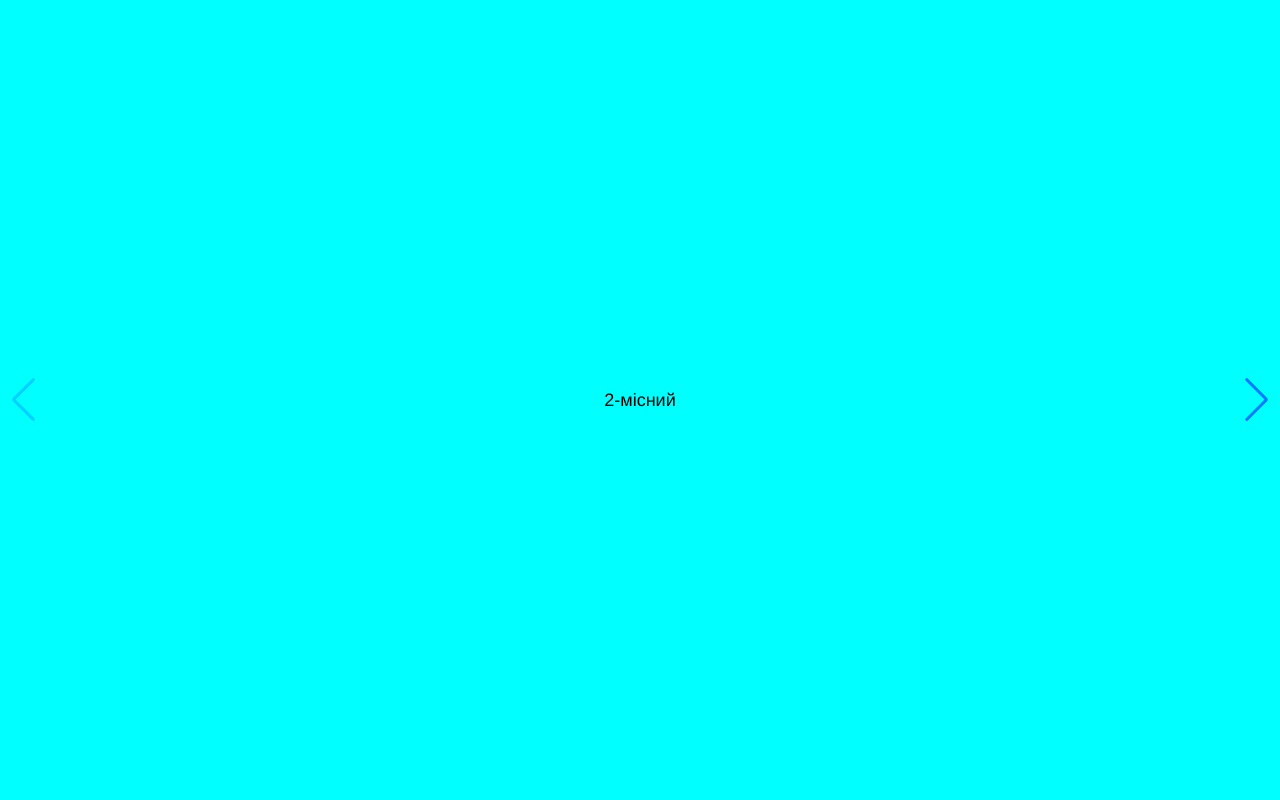
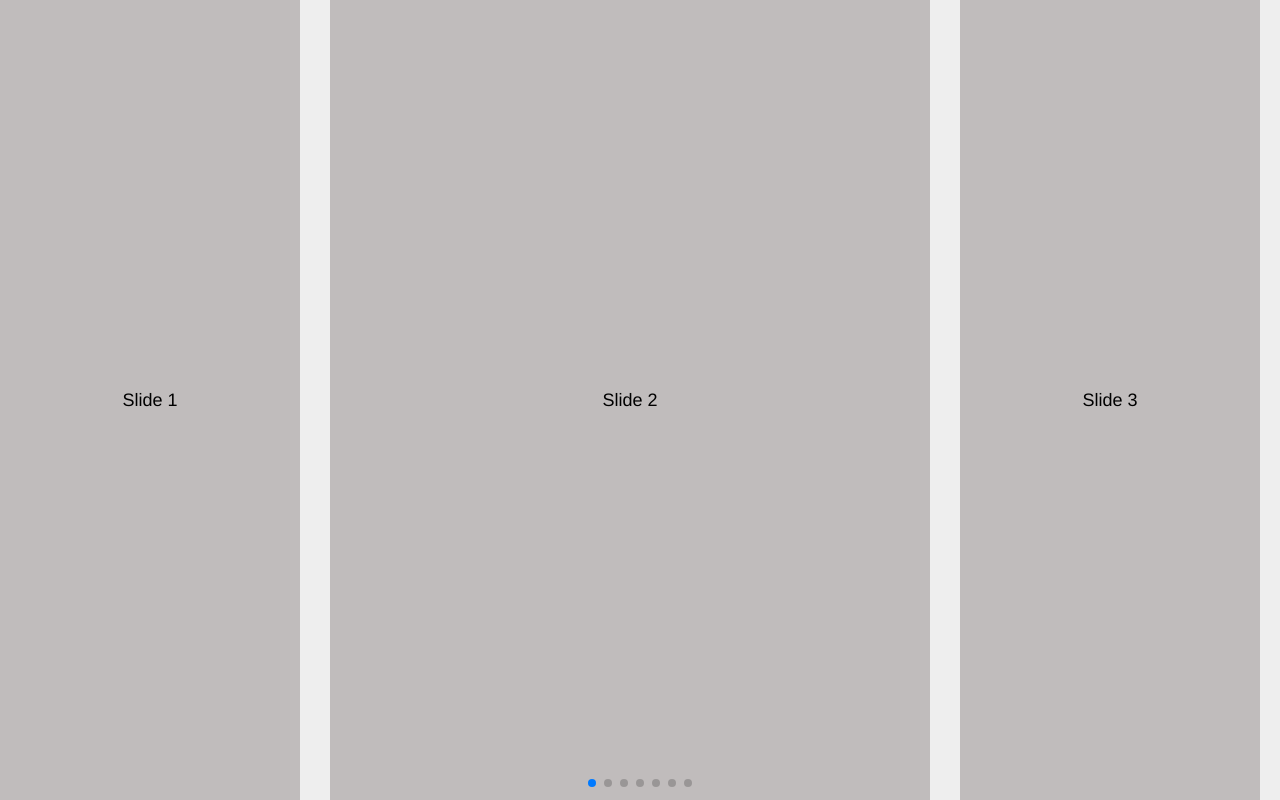
Before and after one commit to sergio-nezhigay/test, a plain HTML site: page index.html in a window 1280 px wide. Drawn offline with nearby package versions, Linux system fonts and the light colour scheme.

Commit message:
width different

```diff
--- a/index.html
+++ b/index.html
@@ -8,23 +8,81 @@
       content="width=device-width, initial-scale=1, minimum-scale=1, maximum-scale=1"
     />
     <!-- Link Swiper's CSS -->
-		<link rel="stylesheet" href="https://cdn.jsdelivr.net/npm/swiper/swiper-bundle.min.css" />
+    <link
+      rel="stylesheet"
+      href="https://cdn.jsdelivr.net/npm/swiper/swiper-bundle.min.css"
+    />
 
     <!-- Demo styles -->
-		<style></style>
-		<link rel="stylesheet" href="./styles.css" />
+    <style>
+      html,
+      body {
+        position: relative;
+        height: 100%;
+      }
+
+      body {
+        background: #eee;
+        font-family: Helvetica Neue, Helvetica, Arial, sans-serif;
+        font-size: 14px;
+        color: #000;
+        margin: 0;
+        padding: 0;
+      }
+
+      .swiper {
+        width: 100%;
+        height: 100%;
+      }
+
+      .swiper-slide.swiper-slide-next {
+        width: 600px;
+      }
+
+      .swiper-slide {
+        text-align: center;
+        font-size: 18px;
+        background: rgb(192, 188, 188);
+        width: 300px;
+        /* Center slide text vertically */
+        display: -webkit-box;
+        display: -ms-flexbox;
+        display: -webkit-flex;
+        display: flex;
+        -webkit-box-pack: center;
+        -ms-flex-pack: center;
+        -webkit-justify-content: center;
+        justify-content: center;
+        -webkit-box-align: center;
+        -ms-flex-align: center;
+        -webkit-align-items: center;
+        align-items: center;
+      }
+
+      .swiper-slide img {
+        display: block;
+        width: 100%;
+        height: 100%;
+        object-fit: cover;
+      }
+    </style>
   </head>
 
   <body>
     <!-- Swiper -->
     <div class="swiper mySwiper">
       <div class="swiper-wrapper">
-				<div class="swiper-slide two"> 2-місний </div>
-				<div class="swiper-slide three">3-місний</div>
-				<div class="swiper-slide luxe">Люкс</div>
+        <div class="swiper-slide">Slide 1</div>
+        <div class="swiper-slide">Slide 2</div>
+        <div class="swiper-slide">Slide 3</div>
+        <div class="swiper-slide">Slide 4</div>
+        <div class="swiper-slide">Slide 5</div>
+        <div class="swiper-slide">Slide 6</div>
+        <div class="swiper-slide">Slide 7</div>
+        <div class="swiper-slide">Slide 8</div>
+        <div class="swiper-slide">Slide 9</div>
       </div>
-			<div class="swiper-button-next"></div>
-			<div class="swiper-button-prev"></div>
+      <div class="swiper-pagination"></div>
     </div>
 
     <!-- Swiper JS -->
@@ -32,10 +90,12 @@
 
     <!-- Initialize Swiper -->
     <script>
-			var swiper = new Swiper('.mySwiper', {
-				navigation: {
-					nextEl: '.swiper-button-next',
-					prevEl: '.swiper-button-prev',
+      var swiper = new Swiper(".mySwiper", {
+        slidesPerView: "auto",
+        spaceBetween: 30,
+        pagination: {
+          el: ".swiper-pagination",
+          clickable: true,
         },
       });
     </script>
--- a/styles.css
+++ b/styles.css
@@ -35,41 +35,12 @@ body {
   margin: 0;
   padding: 0;
 }
-
-.two {
-	background-color: aqua;
-}
-
-.three {
-	background-color: burlywood;
-}
-
-.luxe {
-	background-color: darkcyan;
-}
-
-.swiper {
-	width: 100%;
-	height: 100%;
-}
-
 .swiper-slide {
   text-align: center;
   font-size: 18px;
-	/* background: #fff; */
-
-	/* Center slide text vertically */
-	display: -webkit-box;
-	display: -ms-flexbox;
-	display: -webkit-flex;
+  background: #fff;
   display: flex;
-	-webkit-box-pack: center;
-	-ms-flex-pack: center;
-	-webkit-justify-content: center;
   justify-content: center;
-	-webkit-box-align: center;
-	-ms-flex-align: center;
-	-webkit-align-items: center;
   align-items: center;
 }
 
@@ -79,3 +50,15 @@ body {
   height: 100%;
   object-fit: cover;
 }
+
+.swiper-slide {
+  width: 50%;
+}
+
+.swiper-slide:nth-child(2n) {
+  width: 20%;
+}
+
+.swiper-slide:nth-child(3n) {
+  width: 40%;
+}
```
Lines whose indentation alone changed are shown as unchanged.
